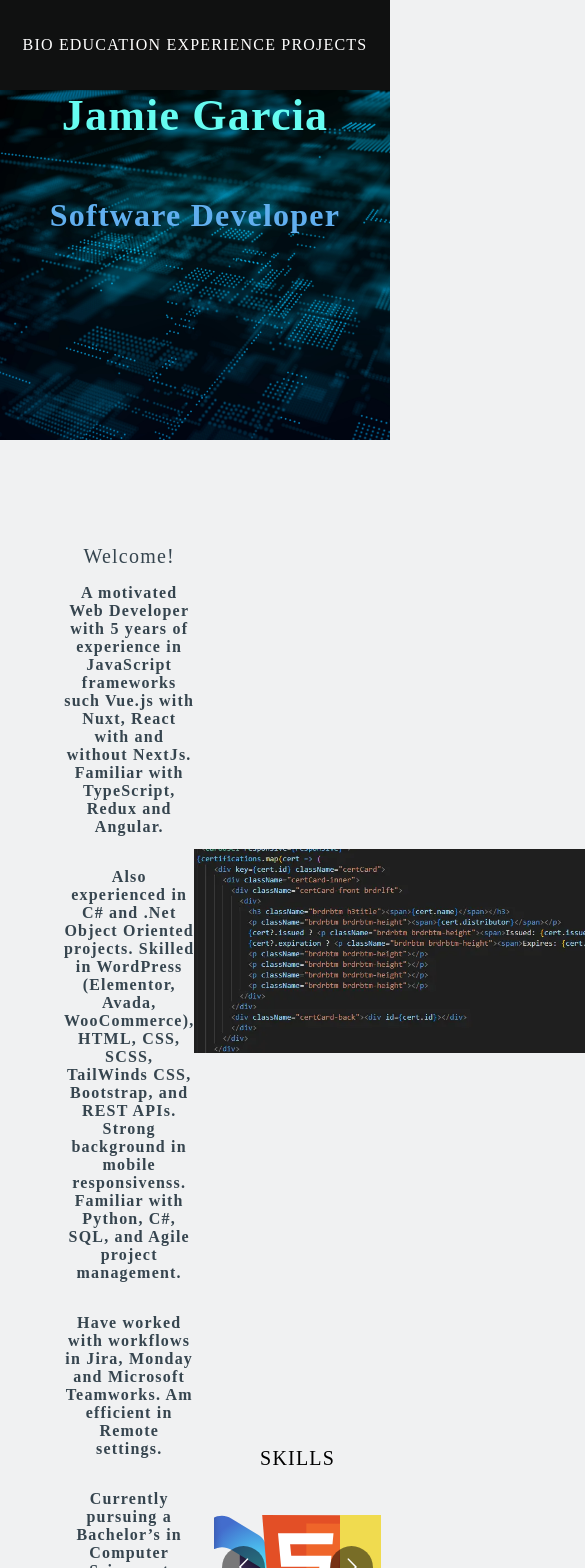
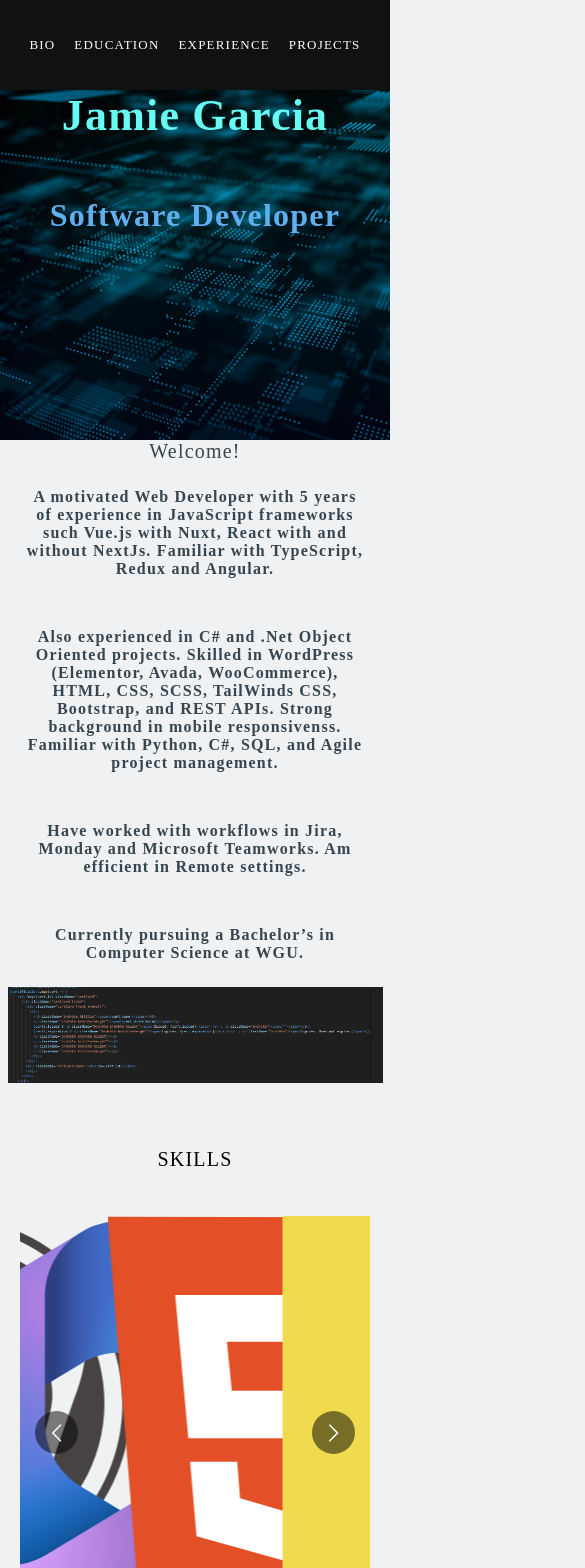
Before and after one commit to JamieGarcia123/portfolio, a React app in the folder cd/: page /#/ in a window 390 px wide. Shown: the top 1568 px of the page, 585 px wide, since content can reach past the window. Built offline with nearby package versions, Linux system fonts and the light colour scheme; a web font is replaced by a local one.

Commit message:
some mobile goofs. changed desktops and didnt update mobile

```diff
--- a/cd/src/App.css
+++ b/cd/src/App.css
@@ -52,10 +52,32 @@ main {
   display: flex;
   flex-direction: column;
 }
+
+@media screen and (max-width: 680px) {
+  .col3{
+    width: 100%;
+  }
+}
+.col2-3 img{
+  width: 700px;
+  height: 500px;
+  object-fit: contain;
+}
+@media screen and (max-width: 680px) {
+  .col2-3 img{
+    height: fit-content;
+    width: 375px;
+  }
+}
 .col2-3{
   width: 66.3%;
   display: flex;
   flex-direction: column;
+}
+@media screen and (max-width: 680px) {
+  .col2-3{
+    width: 100%;
+  }
 }
 @media screen and (max-width: 680px) {
   .col2 {
@@ -99,6 +121,7 @@ p {
   color: #36454f;
   font-weight: 700;
   font-size: medium;
+  margin: 25px;
 }
 /* global containers */
 .container {
@@ -106,6 +129,11 @@ p {
   margin: auto;
   display: flex;
   width: 80%;
+}
+@media screen and (max-width: 680px) {
+  .container{
+    display: inline;
+  }
 }
 /* shorthands */
 .center-items{
@@ -115,9 +143,8 @@ p {
 .text-center{
   text-align: center;
 }
-.padding-25{
- padding: 25px;
-}
+
+
 .no-margin{
   margin: 0px;
 }
@@ -129,6 +156,11 @@ p {
   flex-direction: row;
   display: flex;
   justify-content: space-evenly;
+}
+@media screen and (max-width: 680px) {
+  .row{
+    display: block;
+  }
 }
 /* global heros  */
 .hero{
--- a/cd/src/components/header/header.css
+++ b/cd/src/components/header/header.css
@@ -15,7 +15,11 @@
     display: flex;
     justify-content: space-around;
   }
-
+  @media screen and (max-width: 680px){
+        .header-container{
+          font-size: small;
+        }
+  }
   .header-content a {
     color: #ffffff;
     text-decoration: none;
--- a/cd/src/pages/home/index.js
+++ b/cd/src/pages/home/index.js
@@ -41,7 +41,7 @@ const HomePage = () => {
                     <p>Currently pursuing a Bachelor’s in Computer Science at WGU.</p>
                 </div>
                 <div className='col2-3 text-center'>
-                    <img style={{objectFit: "contain"}} className='m-auto' src={codePic} height={300} width={800}/>
+                    <img className='m-auto' src={codePic} height={300} width={800}/>
                     <Logos responsive={responsive} centered={true} title="Skills"/>
                 </div>
             </section>
--- a/cd/src/pages/work-experience/index.js
+++ b/cd/src/pages/work-experience/index.js
@@ -12,11 +12,11 @@ const responsive = {
     },
     tablet: {
       breakpoint: { max: 1024, min: 464 },
-      items: 2
+      items: 3
     },
     mobile: {
       breakpoint: { max: 464, min: 0 },
-      items: 1
+      items: 3
     }
   };
 
```
